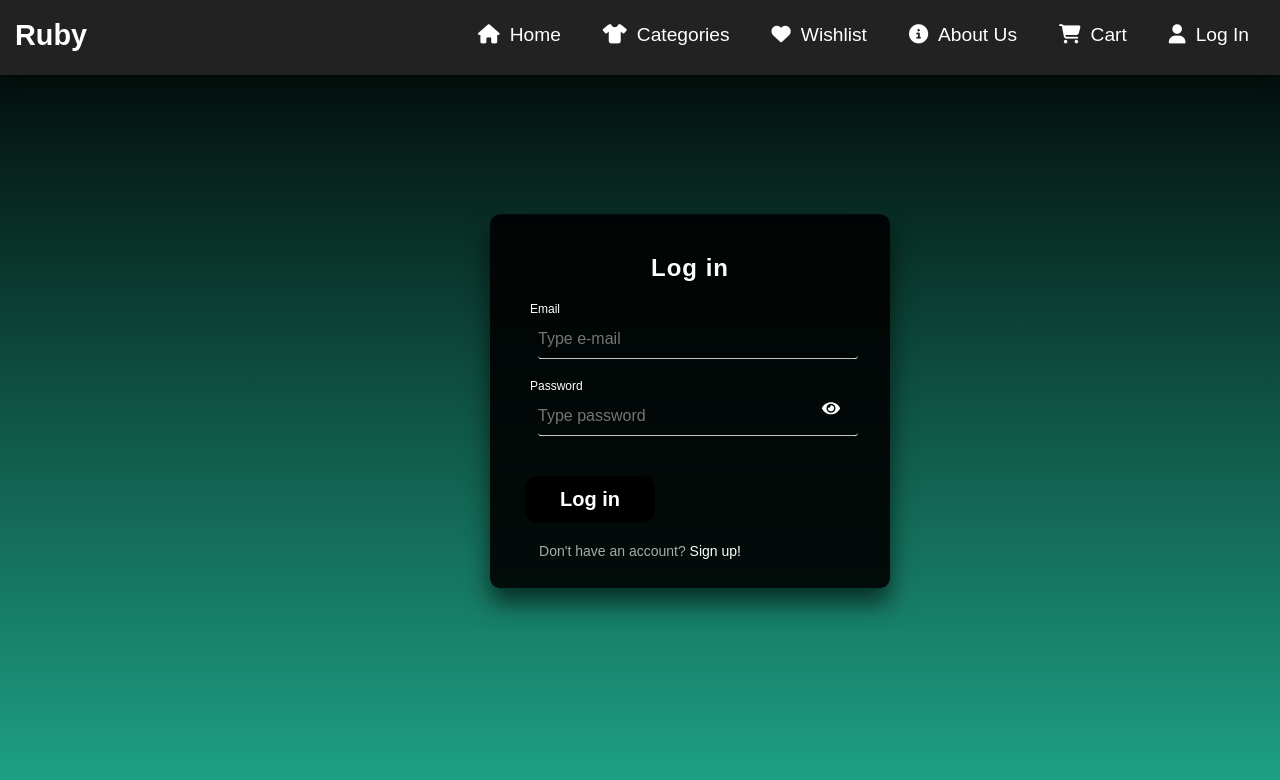
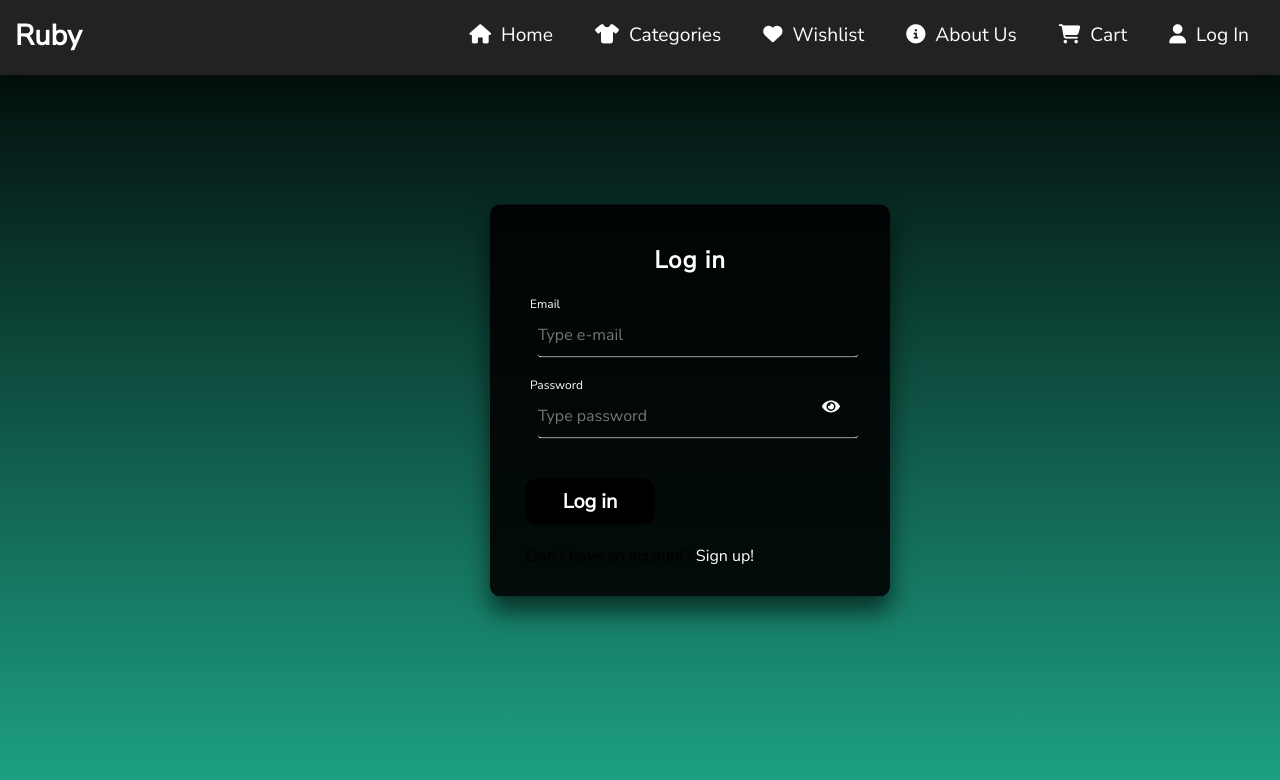
Before and after one commit to DonatHalimi/ProjektiLab1, a React (Create React App) app in the folder client/: page /login in a window 1280 px wide. Shown: the top 780 px of the page. Built offline with nearby package versions, Linux system fonts and the light colour scheme.

Commit message:
Funksionalizimi i loginit dhe roleve

```diff
--- a/client/public/index.html
+++ b/client/public/index.html
@@ -1,3 +1,4 @@
+
 <!DOCTYPE html>
 <html lang="en">
 
@@ -8,6 +9,9 @@
   <meta name="theme-color" content="#000000" />
   <meta name="description" content="Web site created using create-react-app" />
   <link rel="apple-touch-icon" href="%PUBLIC_URL%/logo192.png" />
+  <link rel="preconnect" href="https://fonts.googleapis.com%22%3E/"/>
+  <link rel="preconnect" href="https://fonts.gstatic.com/" crossorigin>
+  <link href="https://fonts.googleapis.com/css2?family=Nunito+Sans&display=swap" rel="stylesheet">
   <!--
       manifest.json provides metadata used when your web app is installed on a
       user's mobile device or desktop. See https://developers.google.com/web/fundamentals/web-app-manifest/
--- a/client/src/Pages/Login.jsx
+++ b/client/src/Pages/Login.jsx
@@ -1,12 +1,15 @@
 import { useState, useEffect } from "react";
+import { useNavigate } from "react-router-dom";
 import { FaEye, FaEyeSlash } from 'react-icons/fa';
 import LogInStyle from '../styles/Login.module.css';
 import Navbar from "../components/Navbar";
 import axios from "axios";
 
+
 // Komponenti i Login
 export const Login = (props) => {
 
+  const navigate = useNavigate();
   // Deklarimi i konstanteve per login
   const initialValues = { email: "", password: "" };
   const [formValues, setFormValues] = useState(initialValues);
@@ -17,7 +20,7 @@
   const [Password, setPassword] = useState("");
   const [loginStatus, setLoginStatus] = useState("");
 
-
+  axios.defaults.withCredentials =true;
   // Funksioni qe ndryshon vleren e formes ne baze te ndryshimit te input-it
   const handleChange = (e) => {
     const { name, value } = e.target;
@@ -40,16 +43,17 @@
       Password: Password,
 
     }).then((response) => {
+      console.log(response);
       if (response.data.message) {
-        setLoginStatus(response.data.message)
-      } else {
-        setLoginStatus("ACCOUNT CREATED SUCCESSFULLY")
+        setLoginStatus(response.data.message);
+      } else if (response.data[0].Role === 2) {
+        navigate("/");
+        setLoginStatus(response.data[0].Name);
+      } else if (response.data[0].User_Type === 1) {
+        navigate("/Admin");
+        setLoginStatus(response.data[0].Name);
       }
-    })
-      .catch((error) => {
-        console.log(error);
-        setLoginStatus("Error registering user");
-      });
+    });
   }
 
   // UseEffect hook qe printon ne console vlerat e formes kur nuk ka gabime dhe forma eshte derguar
@@ -116,6 +120,7 @@
           <button className={LogInStyle['btn']} type="submit" onClick={login}>Log in </button>
         </form>
         <p id={LogInStyle['account-text']}>Don't have an account? <a href="/register" className={LogInStyle['a2']}>Sign up!</a></p>
+        <p>{loginStatus}</p>
       </div>
       </div>
     </>
--- a/client/src/index.css
+++ b/client/src/index.css
@@ -2,7 +2,7 @@
   margin: 0;
   padding: 0;
   box-sizing: border-box;
-  font-family: sans-serif;
+  font-family: 'Nunito Sans', sans-serif;
 }
 
 body {
```
Also changed, not shown: 1 other file (tests, documents, lock files or other folders).
